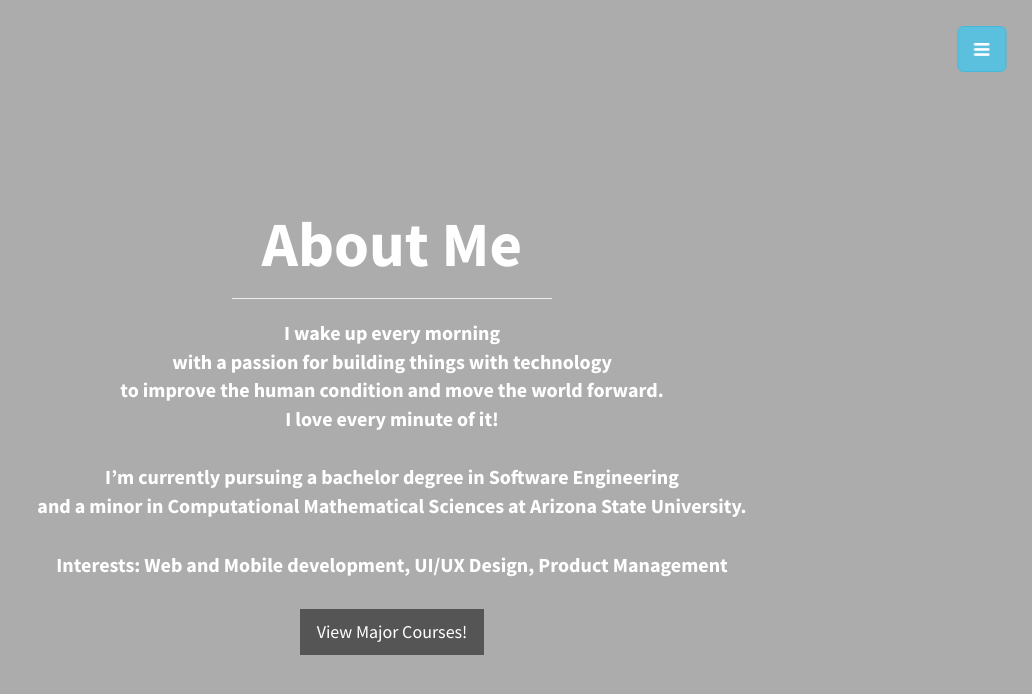
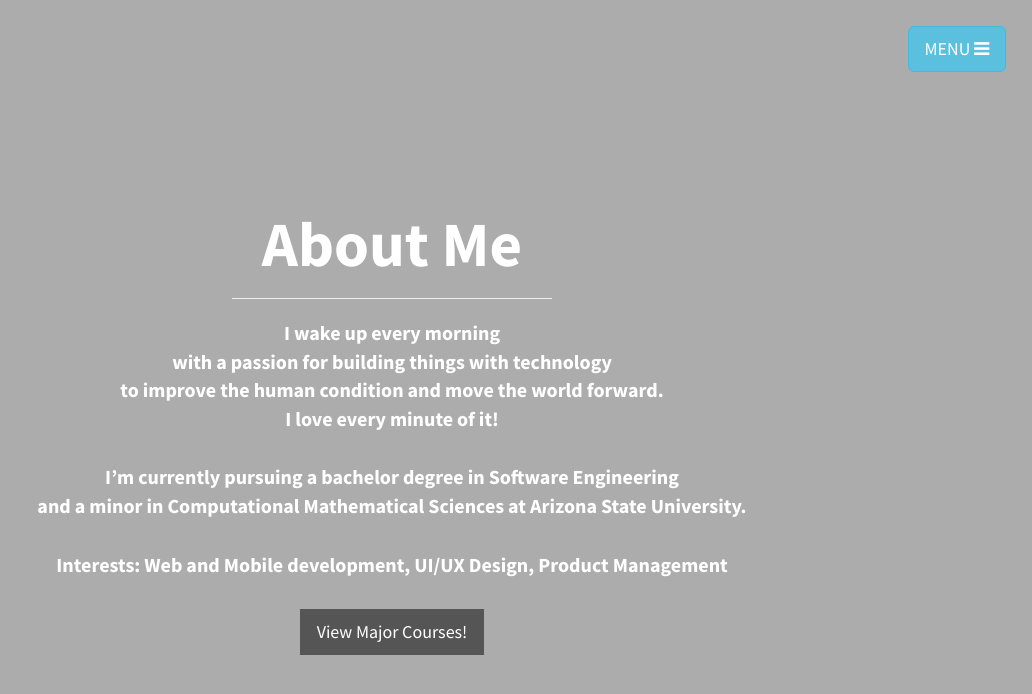
Before and after one commit to TalabH/mygithubpage, a plain HTML site: page about.html in a window 1280 px wide. Shown: the whole page, without its empty margins (248-1280 px from the left). Drawn offline with Linux system fonts and the light colour scheme.

Commit message:
Upgrade Menu Button

```diff
--- a/about.html
+++ b/about.html
@@ -23,7 +23,7 @@
 <body >
 
     <!-- Navigation -->
-    <a id="menu-toggle" href="#" class="btn btn-info btn-lg toggle rotating" style="margin-right: 2%; margin-top: 2%;"><i class="fa fa-bars"></i></a>
+    <a id="menu-toggle" href="#" class="btn btn-info btn-lg toggle" style="margin-right: 2%; margin-top: 2%;">MENU <i class="fa fa-bars"></i></a>
     <nav id="sidebar-wrapper">
         <ul class="sidebar-nav">
             <a id="menu-close" href="#" class="btn btn-light btn-lg pull-right toggle"><i class="fa fa-times"></i></a>
```
Also changed, not shown: contact.html (+1 -1 lines), index.html (+1 -1 lines).
